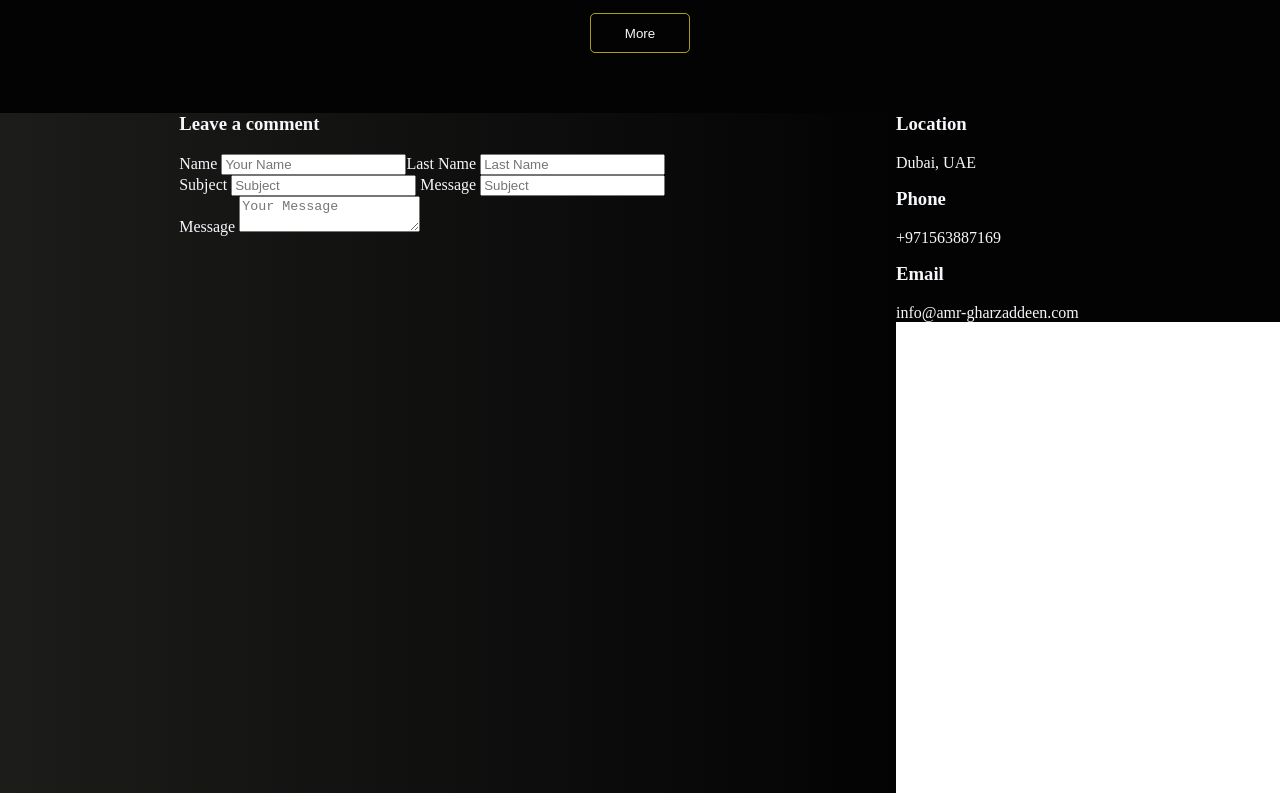
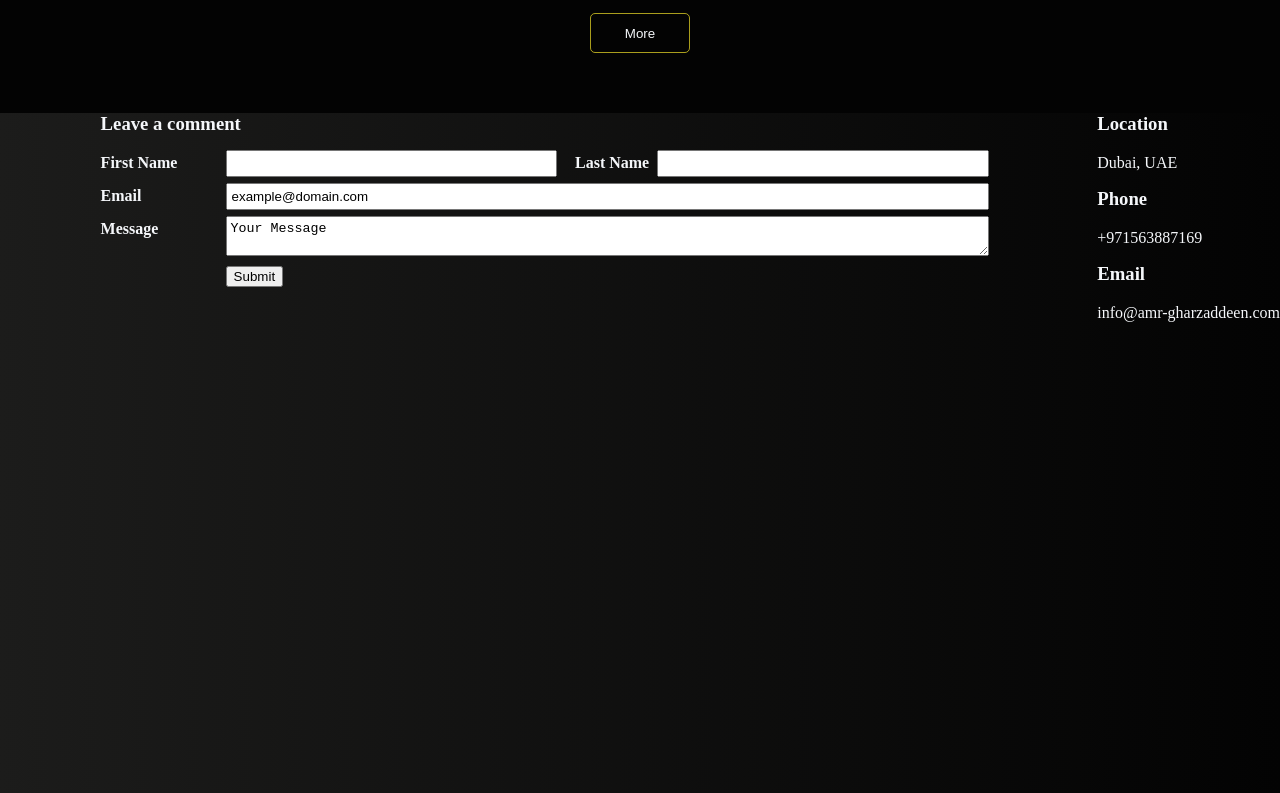
Before and after one commit to amrgharz/portfolio, a plain HTML site: page index.html in a window 1280 px wide. Shown: the part 3587-4380 px from the top of the page. Drawn offline with Linux system fonts and the light colour scheme.

Commit message:
contact me layout

```diff
--- a/index.html
+++ b/index.html
@@ -215,23 +215,28 @@
                 <div class="form-container">
                     <h3>Leave a comment</h3>
                     <form>
-                        <div class="first-name">
-                            <label>Name</label>
-                            <input type="text" name="name" placeholder="Your Name">
+                        <div class="form-group">
+                            <label>First Name</label>
+                            <input value="" class="input-control" />
+
+                            <label class="right-inline">Last Name</label>
+                            <input value="" class="input-control" />
                         </div>
-                        <div class="last-name">
-                            <label>Last Name</label>
-                            <input type="text" name="last-name" placeholder="Last Name">
+
+                        <div class="form-group">
+                            <label>Email</label>
+                            <input value="example@domain.com" class="input-control" />
                         </div>
-                        <div style="clear: both;"></div>
-                        <lable>Subject</lable>
-                        <input type="text" name="text" placeholder="Subject">
-                        <lable>Message</lable>
-                        <input type="text" name="text" placeholder="Subject">
-                        <lable>Message</lable>
-                        <textarea placeholder="Your Message"></textarea>
+
+                        <div class="form-group">
+                            <label>Message</label>
+                            <textarea class="input-control">Your Message</textarea>
+                        </div>
+                        <div class="form-group">
+                            <label>&nbsp;</label>
+                            <button>Submit</button>
+                        </div>
                     </form>
-                </div>
                 </div>
                 <div class="contact-details">
                     <div class="detail">
@@ -247,7 +252,7 @@
                         <p>info@amr-gharzaddeen.com</p>
                     </div>
                 </div>
-            <div style="clear: both;"></div>
+            </div>
     </section>
     <script src="script.js"></script>
 </body>
--- a/style.css
+++ b/style.css
@@ -276,25 +276,44 @@ margin-top: 15px;
 /* End My blog rulse */
 /* Start Contact form section */
 .contact-form{
-    width:70%;
-    float: left;
-    height:1000px;
     background: linear-gradient(to right,#1c1c1b, #030303);
     color:#F5F7FA;
-}
-.contact-form .form-container{
-    width:60%;
-    margin:0 auto;
-}
-.first-name{
-    float: left;
-}
-
-.contact-details{
-    background-color: #030303;
-    color:#F5F7FA
+    height:100vh;
+    display: flex;
 }
 .contact-form h3, .contact-details h3{
     margin-top:0px;
 }
+.contact-form .form-container{
+    width:70%;
+    margin:0 auto;
+}
+/* form specific formatting */
+.form-group {
+    display: flex;
+    flex-direction: row;
+}
+.form-group label {
+    flex: none;
+    display: block;
+    width: 125px;
+    font-weight: bold;
+    font-size: 1em;
+}
+.form-group label.right-inline {
+    text-align: right;
+    padding-right: 8px;
+    padding-left: 10px;
+    width: auto;
+}
+
+.form-group .input-control {
+    flex: 1 1 auto;
+    display: block;
+    margin-bottom: 10px;
+    margin-right: 8px;
+    padding: 4px;
+    margin-top: -4px;
+}
+
 /* Start Contact form section */
```
Also changed, not shown: 1 other file. Lines whose indentation alone changed are shown as unchanged.
